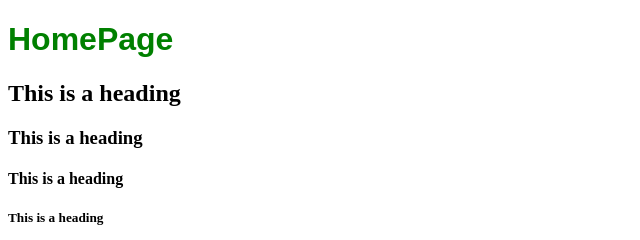
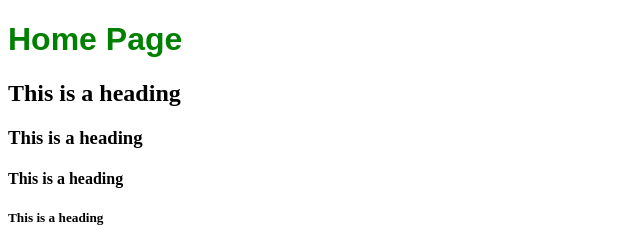
Before and after one commit to ElrichB/My-FNB-App-Academy-App1, a plain HTML site: page index.html in a window 1280 px wide. Shown: the top 240 px of the page, 0-640 px from the left. Drawn offline with Linux system fonts and the light colour scheme.

Commit message:
This an FNB App1

```diff
--- a/index.html
+++ b/index.html
@@ -4,7 +4,7 @@
         <link rel="stylesheet" href="style.css">
      </head>
      <body>
-          <h1>HomePage</h1>
+          <h1>Home Page</h1>
           <h2>This is a heading</h2>
           <h3>This is a heading</h3>
           <h4>This is a heading</h4>
```
